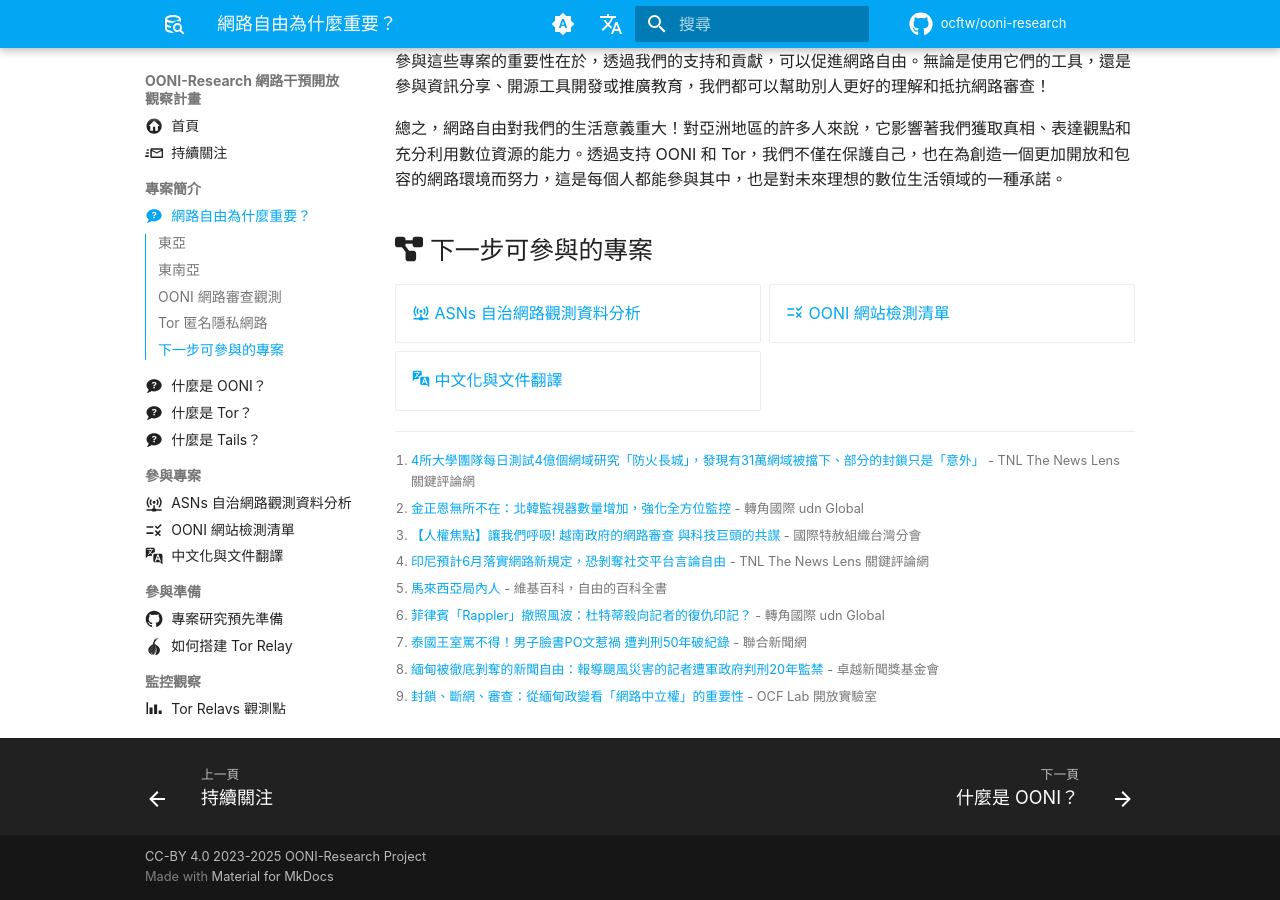
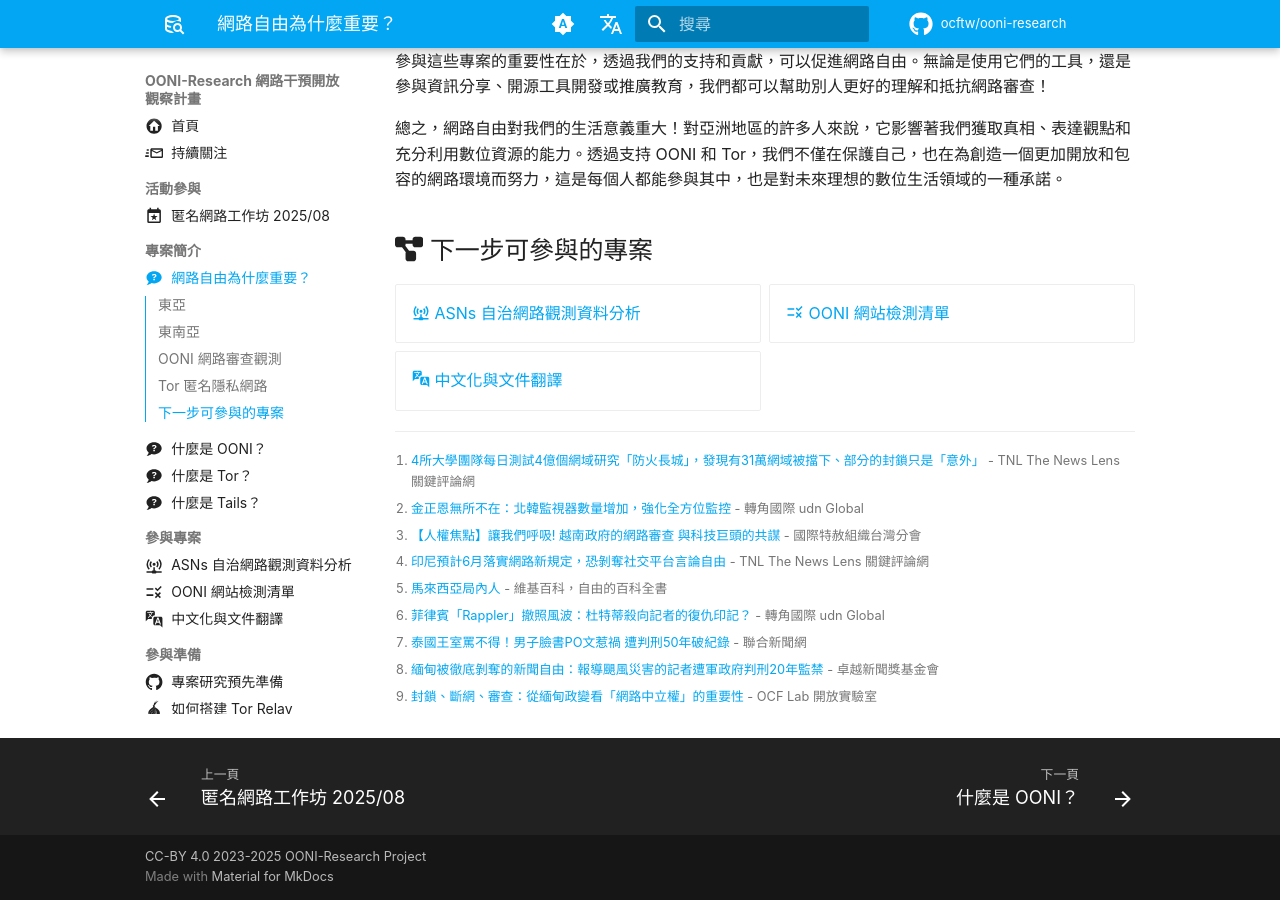
Before and after one commit to ocftw/ooni-research, an MkDocs documentation site: the page built from docs/zh-TW/internet-freedom-matter.md, in a window 1280 px wide and 900 px high, scrolled down 2321 px. Built offline with MkDocs 1.6.1 and Material for MkDocs 9.7.7, drawn with Linux system fonts in a browser that asks for light colours; a script that is not in the unit is left out; plug-ins that fetch from the network failed and are left out; comment, search, counter and statistics services are not loaded; some of the changed lines change nothing that is shown.

Commit message:
Add event-workshop-2025 page
Signed-off-by: Toomore Chiang <toomore0929@gmail.com>

```diff
--- a/docs/mkdocs.yml
+++ b/docs/mkdocs.yml
@@ -15,6 +15,8 @@
 nav:
   - index.md
   - contact.md
+  - !ENV [NAV_EVENT, "活動參與"]:
+      - event-workshop-2025.md
   - !ENV [NAV_INTRO, "專案簡介"]:
       - internet-freedom-matter.md
       - what-is-ooni.md
@@ -140,6 +142,8 @@
           format: !!python/name:mkdocs_charts_plugin.fences.fence_vegalite
   - pymdownx.tabbed:
       alternate_style: true
+  - pymdownx.tasklist:
+      custom_checkbox: true
   - pymdownx.emoji:
       emoji_index: !!python/name:material.extensions.emoji.twemoji
       emoji_generator: !!python/name:material.extensions.emoji.to_svg
--- /dev/null
+++ b/docs/zh-TW/event-workshop-2025.md
@@ -0,0 +1,154 @@
+---
+title: 匿名網路工作坊 2025/08
+description: 招募工作人員一起籌備活動！
+icon: material/calendar-star
+---
+
+# :material-calendar-star: 匿名網路工作坊 2025/08
+
+我們即將在今年的 08/09 ~ 08/10 的 [COSCUP 開源人年會](https://blog.coscup.org/2025/04/coscup-2025-call-for-proposals.html){target="_blank"}上舉辦「匿名網路工作坊」活動。在活動開始前我們需要招募工作夥伴、培訓小幫手、活動籌備志工。如果你對於此活動有興趣，願意和我們一起籌備工作坊，請詳閱以下說明後、找到合適的參與方式加入我們！
+
+## 工作坊報名
+
+!!! warning "籌備準備中⋯"
+
+    - 目前是工作坊籌備中，我們預計在 2025/07 初宣傳與開放報名，可[加入群組信箱](./contact.md)即時收到我們的活動報名通知！
+
+## 籌備團隊
+
+這次我們會有一天的議程軌來舉辦工作坊活動，由於目前 COSCUP 還沒有公布被分配在哪一天，但不影響工作坊的前置準備。工作坊的進行方式會延續在 [2025/02 Tor、OONI 團隊所舉辦的工作坊形式](./blog/posts/rightscon25-pre-event.md)，唯一不同的是我們會**在地化調整**與使用**華語**的方式進行。
+
+目前需要以下角色的工作人員，每一個角色不限定只能擇一參與，後續會有培訓期間，只要達成基本需求就可以。
+
+1. **:fontawesome-solid-clipboard-user: 工作坊小幫手：**需瞭解 Tor、Tails、OONI 基本知識，協助參與者在工作坊期間的問題解答、操作指引與一同規劃、準備工作坊課程教材。
+2. **:fontawesome-solid-clipboard-user: 活動籌備人員：**協助活動報名、通知、宣傳與活動當天的場地佈置。
+
+### 工作坊小幫手
+
+工作坊預計開設兩個課程：
+
+1. Tor、Tails 匿名網路
+2. OONI 網路干預觀察
+
+#### Tor、Tails 匿名網路
+
+協助參與者瞭解 Tor 匿名網路的運作方式、洋蔥網路是什麼？如何透過 Tails 隨身碟作業系統方式使用。使用的情境有哪些？
+
+成為小幫手需要以下的基本能力，可以先評估自己目前在哪一個階段，我們預計努力培訓大家到 **L3** 的等級。
+
+!!! Abstract "Tor 技能分級表"
+
+    === ":material-checkbox-marked-circle-outline: Tor: Basic L1"
+
+        - [x] 瞭解 Tor 是什麼。
+        - [x] 瞭解網路自由為什麼重要、匿名網路是什麼。
+        - [x] 臺灣的網路自由嗎？
+        - [x] 我們周遭的國家目前的網路狀況。
+
+    === ":material-checkbox-marked-circle-outline: Tor: Basic L2"
+
+        - [x] 瞭解 Tor 瀏覽器的連線方式。
+        - [x] Tor 橋接（Bridge）類型：Bridge、Snowflake、WebTunnel。
+        - [x] 各連線的使用場景、使用時機。
+        - [x] 瞭解是否可以透過 VPN 方式連線 Tor。
+
+    === ":material-checkbox-marked-circle-outline: Tor: Basic L3"
+
+        - [x] 安裝 Tor 瀏覽器，並實際使用至少一週。
+        - [x] 透過**直接連線**與**橋接方式**連線到 Tor 網路。
+        - [x] 操作切換目前的連線路徑。
+        - [x] 連線至 **.onion** 網域。
+
+    === ":material-checkbox-marked-circle-auto-outline: Tor: Advanced L1"
+
+        - [x] 清楚理解 Tor、Onion、Tor 瀏覽器分別所指的技術。
+        - [x] 使用 Snowflake 瀏覽器過充套件建立 Tor 橋接（Bridge）。
+        - [x] 啟動 Tor 並透過 SOCKS v5 方式連結。
+        - [x] 使用 [metrics.torproject.org](https://metrics.torproject.org){target="_blank"} 查詢臺灣地區的中繼點。
+
+    === ":material-checkbox-marked-circle-auto-outline: Tor: Advanced L2"
+
+        - [x] 建立 Tor Relay 中繼點。
+        - [x] 建立 Tor Bridge 橋接點。
+        - [x] 建立 WebTunnel 中繼點。
+        - [x] 建立 **.onion** 網站。
+
+!!! Abstract "Tails 技能分級表"
+
+    === ":material-checkbox-marked-circle-outline: Tails: Basic L1"
+
+        - [x] 瞭解 Tails 是什麼與運作原理。
+        - [x] 瞭解網路自由為什麼重要、匿名網路是什麼。
+        - [x] 臺灣的網路自由嗎？
+        - [x] 我們周遭的國家目前的網路狀況。
+
+    === ":material-checkbox-marked-circle-outline: Tails: Basic L2"
+
+        - [x] 瞭解如何安裝、製作 Tails 作業系統隨身碟。
+        - [x] 瞭解電腦如何設定從隨身碟開機。
+        - [x] 瞭解 Mac 電腦哪些類型無法使用 Tails。
+        - [x] 瞭解 Tails 使用情境與限制。
+
+    === ":material-checkbox-marked-circle-outline: Tails: Basic L3"
+
+        - [x] 安裝 Tails，並實際使用至少一週。
+        - [x] 建立持久性加密磁區（Persistent Storage）。
+        - [x] 使用 Bridge 橋接設定 Tails 網路連線方式。
+        - [x] 使用 OnionShare 軟體分享檔案。
+
+    === ":material-checkbox-marked-circle-auto-outline: Tails: Advanced L1"
+
+        - [x] 透過 Thunderbird 建立連接 Gmail 信箱的接收與傳送（IMAP 協定）。
+        - [x] 更新 Tails 到下一個最新版本。
+        - [x] 瞭解 MAC 位址匿名化（MAC Address Anonymization）。
+        - [x] 備份持久性加密磁區（Persistent Storage）。
+
+    === ":material-checkbox-marked-circle-auto-outline: Tails: Advanced L2"
+
+        - [x] 使用密碼管理器 KeePassXC。
+        - [x] 使用 GnuPG 與 Kleopatra 建立加密金鑰與加密檔案。
+        - [x] 透過 Thunderbird 寄送加密郵件到 `ooni-research@ocf.tw`（取得公開金鑰請參考「[持續關注](./contact.md)」）。
+        - [x] 安全的移除檔案操作流程。
+
+#### OONI 網路干預觀察
+
+協助參與者瞭解 OONI 觀測資料內涵，如何使用 OONI Probe 檢測應用程式提供觀察結果、如何解讀線上觀測數據。
+
+成為小幫手需要以下的基本能力，可以先評估自己目前在哪一個階段，我們預計努力培訓大家到 **L3** 的等級。
+
+!!! Abstract "OONI 技能分級表"
+
+    === ":material-checkbox-marked-circle-outline: OONI: Basic L1"
+
+        - [x] 瞭解 OONI 是什麼。
+        - [x] 瞭解網路監視（surveillance）與網路審查（censorship）是什麼。
+        - [x] OONI 檢測的運作方式。
+        - [x] 臺灣與其他國家在網路監視與網路審查的差異。
+
+    === ":material-checkbox-marked-circle-outline: OONI: Basic L2"
+
+        - [x] 安裝並使用 OONI Probe 產生檢測報告。
+        - [x] 瞭解是否可以使用 VPN 方式使用 OONI Probe 檢測。
+        - [x] 瞭解 OONI Probe 使用時的風險。
+        - [x] 瞭解 ASN 自治網路的運作。
+
+    === ":material-checkbox-marked-circle-outline:OONI: Basic L3"
+
+        - [x] 透過 OONI Explorer 整理臺灣近半年的觀測資料。
+        - [x] 透過 OONI Explorer 比較三個國家的觀測資料。
+        - [x] 檢視目前網路封鎖的報告。
+        - [x] 建立 OONI Run 檢測連結並找到該連結的線上報告內容。
+
+    === ":material-checkbox-marked-circle-auto-outline: OONI: Advanced L1"
+
+        - [x] 使用命令列的方式啟動 OONI Probe。
+        - [x] 瞭解網站觀測名單收錄方式。
+
+    === ":material-checkbox-marked-circle-auto-outline: OONI: Advanced L2"
+
+        - [x] 透過原始觀測資料（Raw Data）進行資料數據整理與分析。
+        - [x] 協助名單整理與修正。
+
+### 活動籌備人員
+
+工作坊活動籌備期間從 2025/05 ~ 2025/08 初，大約三個月的籌備期間。期間需要籌備工作人員協助針對工作坊的宣傳、報名、通知、場地協調等事宜安排。活動地點在臺灣科技大學研陽大樓教室中，目前確切的活動日還未公布，可能會在 2025/07/09 大會議程表公告時得知日期與教室位置。
```
